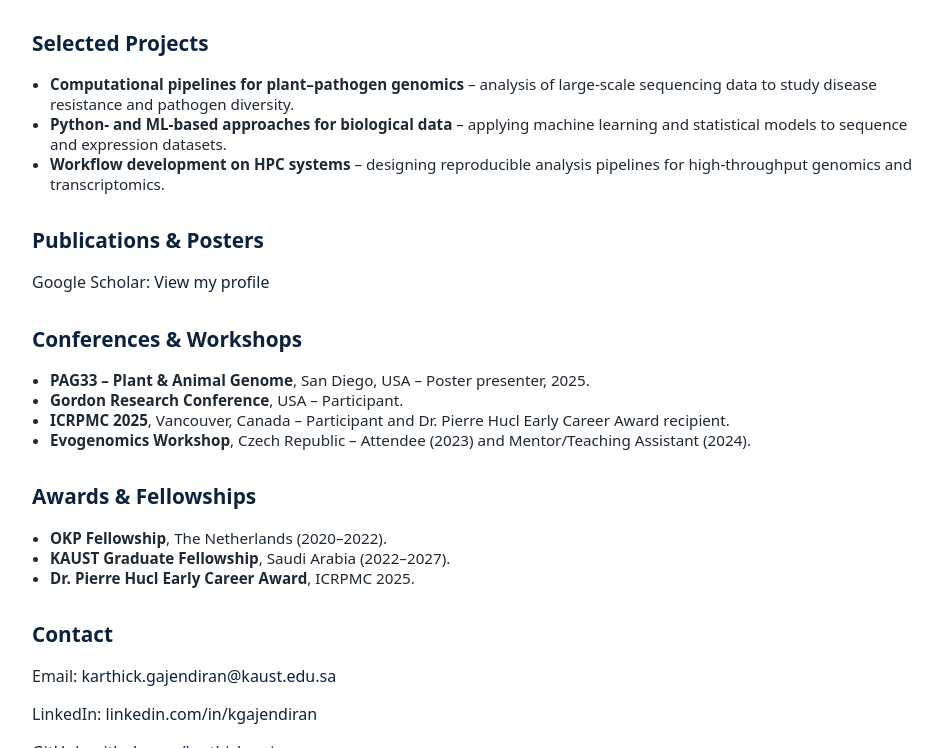
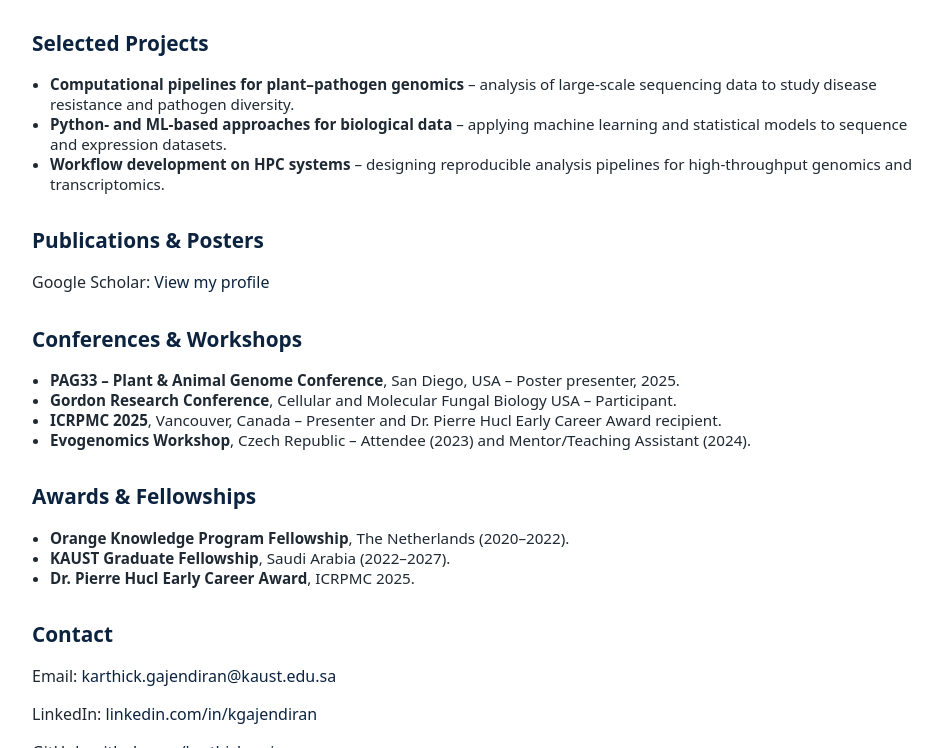
Before and after one commit to karthickomics/karthickomics.github.io, a plain HTML site: page index.html in a window 1280 px wide. Shown: the part 481-1229 px from the top of the page, without its empty margins (158-1100 px from the left). Drawn offline with Linux system fonts and the light colour scheme.

Commit message:
Update conference and award details in index.html

```diff
--- a/index.html
+++ b/index.html
@@ -122,16 +122,16 @@
 <section>
   <h2>Conferences & Workshops</h2>
   <ul>
-    <li><strong>PAG33 – Plant & Animal Genome</strong>, San Diego, USA – Poster presenter, 2025.</li>
-    <li><strong>Gordon Research Conference</strong>, USA – Participant.</li>
-    <li><strong>ICRPMC 2025</strong>, Vancouver, Canada – Participant and Dr. Pierre Hucl Early Career Award recipient.</li>
+    <li><strong>PAG33 – Plant & Animal Genome Conference</strong>, San Diego, USA – Poster presenter, 2025.</li>
+    <li><strong>Gordon Research Conference</strong>, Cellular and Molecular Fungal Biology USA – Participant.</li>
+    <li><strong>ICRPMC 2025</strong>, Vancouver, Canada – Presenter and Dr. Pierre Hucl Early Career Award recipient.</li>
     <li><strong>Evogenomics Workshop</strong>, Czech Republic – Attendee (2023) and Mentor/Teaching Assistant (2024).</li>
   </ul>
 </section>
     <section>
   <h2>Awards & Fellowships</h2>
   <ul>
-    <li><strong>OKP Fellowship</strong>, The Netherlands (2020–2022).</li>
+    <li><strong>Orange Knowledge Program Fellowship</strong>, The Netherlands (2020–2022).</li>
     <li><strong>KAUST Graduate Fellowship</strong>, Saudi Arabia (2022–2027).</li>
     <li><strong>Dr. Pierre Hucl Early Career Award</strong>, ICRPMC 2025.</li>
   </ul>
```
